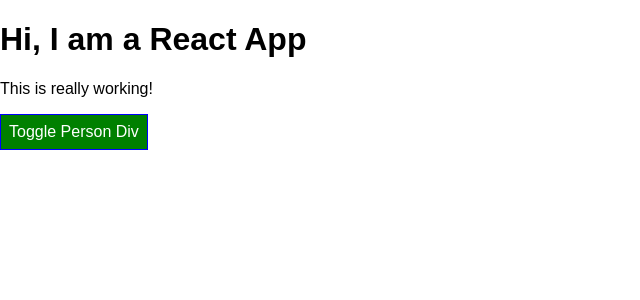
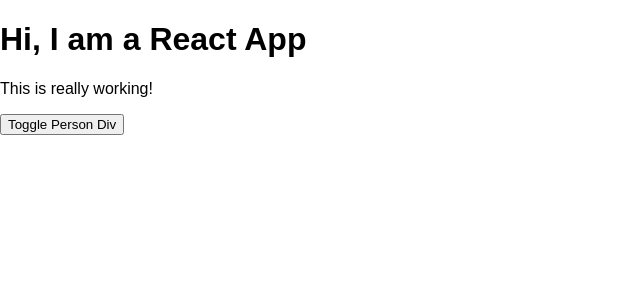
Before and after one commit to rudiw/react-complete-guide, a React app: page / in a window 1280 px wide. Shown: the top 300 px of the page, without its empty margins (0-640 px from the left). Built offline with nearby package versions, Linux system fonts and the light colour scheme.

Commit message:
selector css module

```diff
--- a/src/App.css
+++ b/src/App.css
@@ -9,3 +9,26 @@
 .bold {
   font-weight: bold;
 }
+
+.App button {
+  border: 1px solid blue;
+  padding: 16px;
+  background-color: green;
+  font: inherit;
+  color: white;
+  cursor: pointer;
+}
+
+.App button:hover {
+  background-color : lightgreen;
+  color: black;
+}
+
+.App button.Red {
+  background-color :red;
+}
+
+.App button.Red:hover {
+  background-color: salmon;
+  color: black;
+}
--- a/src/App.js
+++ b/src/App.js
@@ -55,16 +55,9 @@
   }
 
   render() {
-    const btnStyle = {
-      backgroundColor: 'green',
-      color: 'white',
-      font: 'inherit',
-      border: '1px solid blue',
-      padding: '8px',
-      cursor: 'pointer',
-    }
 
     let people = null;
+    let btnClass = '';
 
     if (this.state.visible) {
       people = (
@@ -83,7 +76,7 @@
         </div>
       );
 
-      btnStyle.backgroundColor = 'red';
+      btnClass = cssClasses.Red;
     }
 
     const classes = [];
@@ -101,7 +94,7 @@
         <p className={classes.join(' ')}>This is really working!</p>
 
         <button
-          style={btnStyle}
+          className={btnClass}
           onClick = { this.togglePersonDiv } >
             Toggle Person Div
         </button>
```
